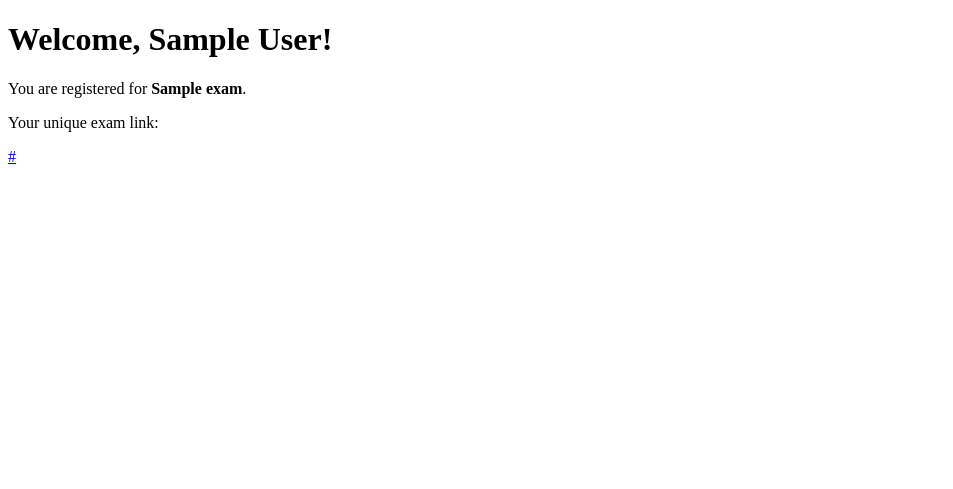
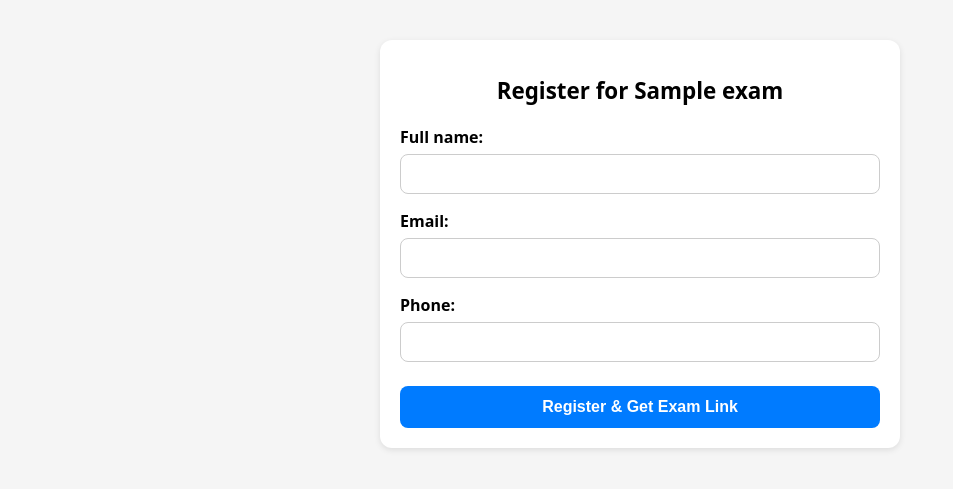
Before and after one commit to abdurahmonovjamshid/exam, a Django app: template exam/templates/exams/registration_success.html in a window 1280 px wide. Shown: the top 489 px of the page, without its empty margins (0-953 px from the left). Run offline with Django 5.2, Linux system fonts and the light colour scheme; tables that the repository leaves empty hold one stand-in row (values such as "Sample post"); the template is opened without the code that fills it: values that come from a table or form of the project are taken from there, most other values are stand-ins (such as "Sample title", 1, 10 or a date in 2020).

Commit message:
registration

```diff
--- a/exam/templates/exams/registration_success.html
+++ b/exam/templates/exams/registration_success.html
@@ -1,12 +1,71 @@
 <!DOCTYPE html>
-<html>
+<html lang="en">
 <head>
-  <title>Registration Successful</title>
+  <meta charset="utf-8">
+  <title>Register for {{ exam.title }}</title>
+  <meta name="viewport" content="width=device-width, initial-scale=1"> <!-- important for phones -->
+
+  <style>
+    body {
+      font-family: system-ui, Arial, sans-serif;
+      margin: 0;
+      padding: 0;
+      background: #f5f5f5;
+    }
+    .container {
+      max-width: 480px; /* fits well on phones */
+      margin: 40px auto;
+      padding: 20px;
+      background: #fff;
+      border-radius: 12px;
+      box-shadow: 0 2px 6px rgba(0,0,0,0.1);
+    }
+    h1 {
+      font-size: 1.4rem;
+      margin-bottom: 20px;
+      text-align: center;
+    }
+    form p {
+      margin-bottom: 14px;
+    }
+    label {
+      font-weight: 600;
+      display: block;
+      margin-bottom: 6px;
+    }
+    input {
+      width: 100%;
+      padding: 10px;
+      font-size: 1rem;
+      border: 1px solid #ccc;
+      border-radius: 8px;
+      box-sizing: border-box;
+    }
+    button {
+      width: 100%;
+      padding: 12px;
+      font-size: 1rem;
+      font-weight: 600;
+      background: #007bff;
+      border: none;
+      border-radius: 8px;
+      color: #fff;
+      cursor: pointer;
+      margin-top: 10px;
+    }
+    button:hover {
+      background: #0056b3;
+    }
+  </style>
 </head>
 <body>
-  <h1>Welcome, {{ candidate.full_name }}!</h1>
-  <p>You are registered for <b>{{ exam.title }}</b>.</p>
-  <p>Your unique exam link:</p>
-  <p><a href="{{ link }}">{{ link }}</a></p>
+  <div class="container">
+    <h1>Register for {{ exam.title }}</h1>
+    <form method="post">
+      {% csrf_token %}
+      {{ form.as_p }}
+      <button type="submit">Register & Get Exam Link</button>
+    </form>
+  </div>
 </body>
 </html>
```
